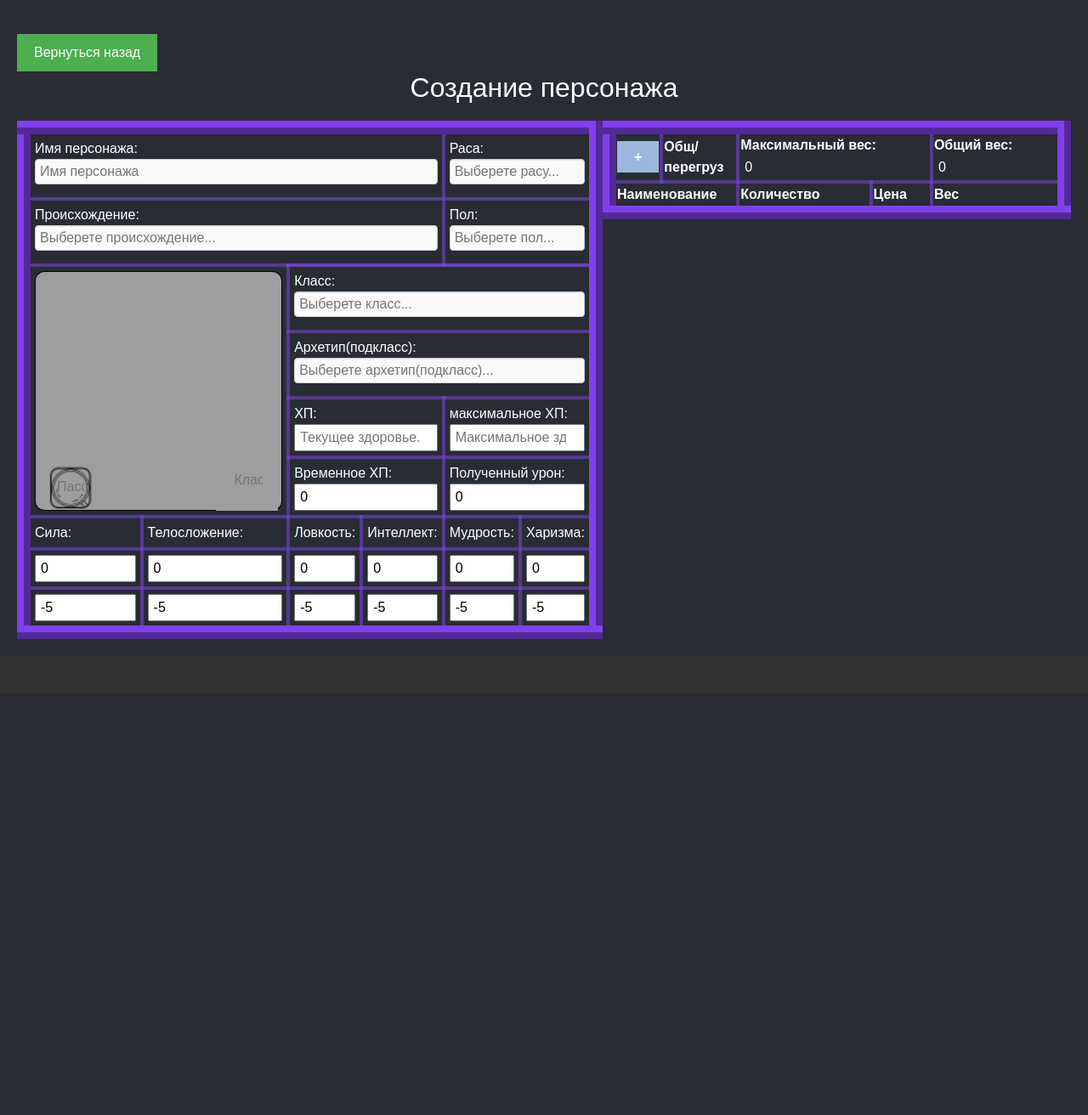
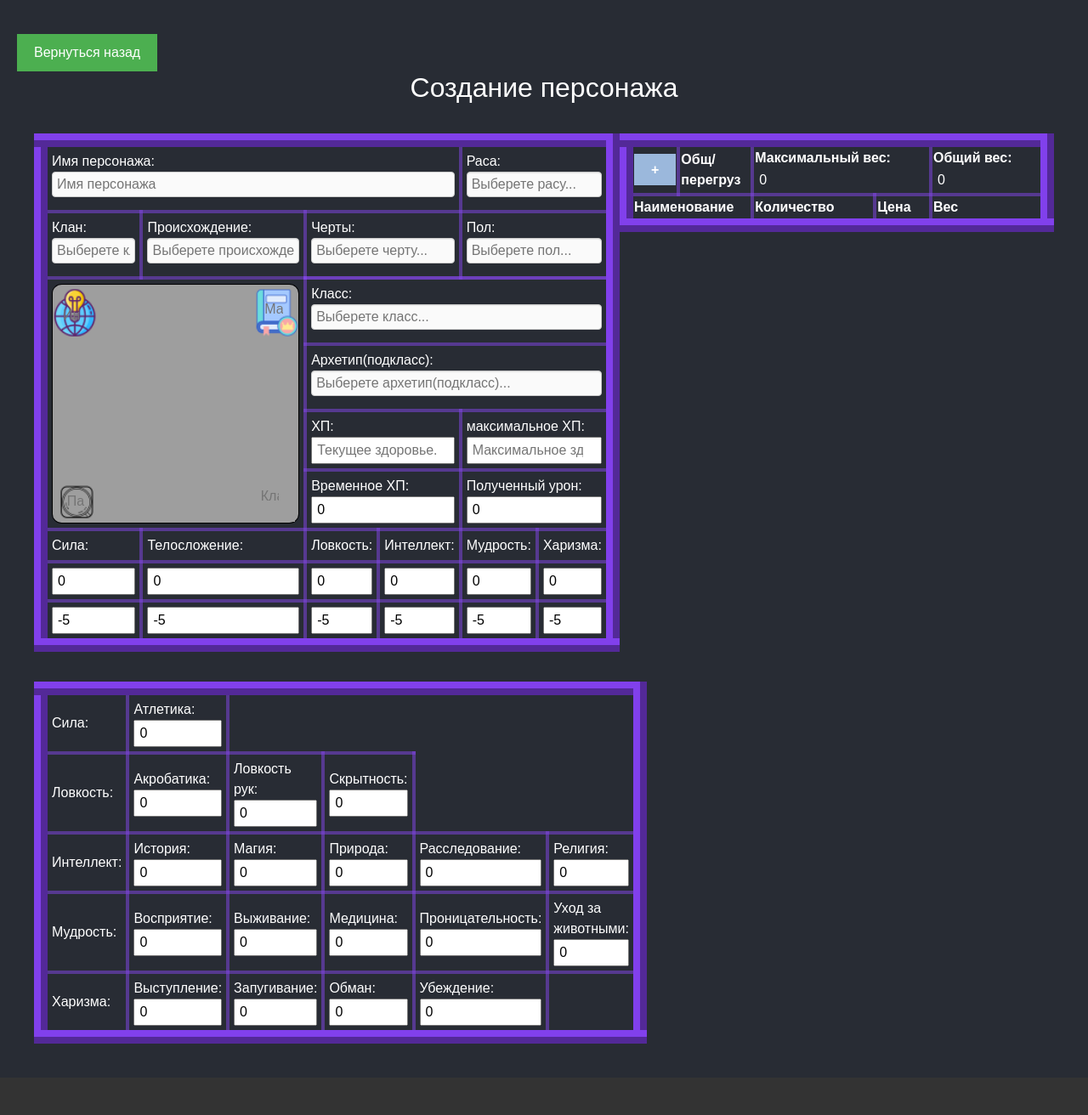
Before and after one commit to ArtemCake/DND_Site, a Flask app: page /CreatePersonage in a window 1280 px wide. Shown: the part 114-1426 px from the top of the page at 85% size. Before the commit the page ends 866 px from the top, so only its background shows below. Run offline with Flask 3, Linux system fonts and the light colour scheme; data comes from the database, SQL or seed files in the repository; data that the repository does not hold is empty; some libraries are stand-ins or nearby versions; grey boxes are pictures that could not be loaded.

Commit message:
Исправление ошибко стилей

```diff
--- a/static/css/ChangingStyles.css
+++ b/static/css/ChangingStyles.css
@@ -5,8 +5,8 @@
 	display: inline-block;
 	vertical-align: middle;
 	cursor: pointer;
-	width: 25%; /* примерная ширина */
-	height: 25%;/* примерная высота */
+	width: 20%; /* примерная ширина */
+	height: 20%;/* примерная высота */
 	background-repeat: no-repeat;
 	background-position: center;
 	background-size: cover;
@@ -17,13 +17,25 @@
 /* Левое поле ("Пассивное внимание") */
 .MainDates #PassivAttentionField {
 	background-image: url('/static/logo/magnifyingglass.png');
-	left: 5px; /* расположение слева */
+	left: 0px; /* расположение слева */
 }
 
 /* Правое поле ("Класс брони") */
 .MainDates #ArmorClassField {
 	background-image: url('/static/logo/shield.png');
 	right: 5px; /* расположение справа */
+}
+
+/* Левое поле ("Пассивное внимание") */
+.MainDates #Initiative-block {
+	background-image: url('/static/logo/Initiative.png');
+	left: -2px; /* расположение слева */
+}
+
+/* Правое поле ("Класс брони") */
+.MainDates #Mastery-block {
+	background-image: url('/static/logo/Mastery.png');
+	right: -3px; /* расположение справа */
 }
 
 /* Оформление полей ввода */
@@ -38,7 +50,6 @@
 	padding: 5px;
 	border: none;
 	background-color: transparent; /* прозрачность */
-	color: black;
 	box-sizing: border-box;
 	text-align: center; /* центровка по горизонтали */
 	line-height: 25%; /* центровка по вертикали (выравнивание текста) */
@@ -72,6 +83,63 @@
 	border-radius: 100%;
 }
 
+.MainDates #Mastery,
+.MainDates #Initiative {
+	position: absolute;
+	top: 2%;
+	left: 16%;
+	width: 80%;
+	height: 80%;
+	font-size: 16px;
+	padding: 5px;
+	border: none;
+	background-color: transparent;
+	box-sizing: border-box;
+	text-align: center;
+	line-height: 25%;
+	outline: none;
+	transition: all 0.3s ease-in-out;
+	display: flex
+	;
+	align-items: center;
+	justify-content: center;
+}
+
+.MainDates #Initiative {
+	top: 15%;
+	left: 17%;
+	color:white;
+}
+
+/* Эффект при фокусировании */
+.MainDates #Mastery:focus,
+.MainDates #Initiative:focus {
+	position: absolute;
+	top: 2%;
+	left: 16%;
+	width: 80%;
+	height: 80%;
+	font-size: 16px;
+	padding: 5px;
+	border: none;
+	box-sizing: border-box;
+	text-align: center;
+	line-height: 25%;
+	outline: none;
+	transition: all 0.3s ease-in-out;
+	display: flex;
+	align-items: center;
+	justify-content: center;
+	background-color: rgba(255, 255, 255, 0.5);
+	border-radius: 100%;
+}
+
+.MainDates #Initiative:focus {
+	top: 15%;
+	left: 17%;
+	color:white;
+}
+
 /* Адаптивные настройки для малых экранов */
 @media screen and (max-width: 600px) {
 	.icon-field {
@@ -84,11 +152,17 @@
 		line-height: 30px; /* Центровка на меньших размерах */
 	}
 }
+.MainDates div#ArmorClassField {
+	bottom: 1%;
+}
 
 .MainDates div#PassivAttentionField {
-	bottom: -3%;
+	bottom: -1%;
 }
 
-.MainDates input#PassivAttention{
+.MainDates #Initiative-block, .MainDates #Mastery-block {
+	bottom: 78%;
+}
+input#PassivAttention {
 	color:white;
 }
--- a/static/css/character-card.css
+++ b/static/css/character-card.css
@@ -87,10 +87,12 @@ body {
 form#CreateForm {
 	width: 100%;
 }
-.tables-up {
+.tables-up, .tables-down {
 	display: flex;
 	justify-content: space-between;
 	align-content: space-between;
 	flex-direction: row;
 	align-items: stretch;
+	padding: 15px;
+	margin: 5px;
 }
--- a/static/css/tablesPersonage.css
+++ b/static/css/tablesPersonage.css
@@ -1,11 +1,11 @@
 /* tablesPersonage.css */
 
-.MainDates, .inventory {
+.MainDates, .inventory, .DopParametrs {
 	border: 1em ridge rgb(129 64 236 / 1);
 	max-width: 60%;
 }
 
-.MainDates td, .inventory th, .inventory td {
+.MainDates td, .inventory th, .inventory td, .DopParametrs td {
 	border: 0.3em solid rgb(131 70 236 / 0.5);
 }
 
@@ -59,7 +59,7 @@ label#image_uploads_label {
 }
 
 /* Уменьшение ширины таблицы */
-.MainDates {
+.MainDates, .DopParametrs {
 	width: 25%;
 	height: 100%;
 }
@@ -70,7 +70,7 @@ label#image_uploads_label {
 }
 
 /* Уменьшение ширины ячеек таблицы */
-.MainDates td, #dynamicTable td {
+.MainDates td, #dynamicTable td, .DopParametrs td {
 	padding: 5px; /* Уменьшаем отступы внутри ячеек */
 }
 
@@ -79,7 +79,9 @@ label#image_uploads_label {
 .MainDates input[type="number"],
 .MainDates input[type="file"],
 .inventory input[type="text"],
-.inventory input[type="number"] {
+.inventory input[type="number"],
+.DopParametrs input[type="text"],
+.DopParametrs input[type="number"] {
 	width: 100%; /* Элементы занимают всю ширину ячейки */
 	height: 100%; /* Элементы занимают всю ширину ячейки */
 	padding: 5px; /* Уменьшаем отступы внутри элементов */
--- a/templates/CreatePersonage.html
+++ b/templates/CreatePersonage.html
@@ -219,7 +120,23 @@
 				</td>
 			</tr>
 			<tr>
-				<td colspan="4">
+				<td colspan="1">
+					<span>Клан: </span>
+					<div class="dropdown multiple-select" data-type="multiple" data-fixed="false">
+						<input type="hidden" class="values-input" id="Clan" placeholder="Выберете клан..." name="Clan"
+						       readonly/>
+						<input type="text" class="texts-input" id="ClanPrint" placeholder="Выберете клан..." readonly
+						/>
+						<div class="dropdown-content">
+							<ul>
+								{% for Clan in Clans %}
+								<li data-value="{{ Clan.id }}">{{ Clan.Name }}</li>
+								{% endfor %}
+							</ul>
+						</div>
+					</div>
+				</td>
+				<td colspan="1">
 					<span>Происхождение: </span>
 					<div class="dropdown single-select" data-type="single" data-fixed="false">
 						<input type="hidden" class="values-input" name="Background" id="Background"
@@ -231,6 +148,22 @@
 							<ul>
 								{% for Background in Backgrounds %}
 								<li data-value="{{ Background.id }}">{{ Background.Name }}</li>
+								{% endfor %}
+							</ul>
+						</div>
+					</div>
+				</td>
+				<td colspan="2">
+					<span>Черты: </span>
+					<div class="dropdown multiple-select" data-type="multiple" data-fixed="false">
+						<input type="hidden" class="values-input" id="Atributes" placeholder="Выберете черту..."
+						       name="Atributes" readonly/>
+						<input type="text" class="texts-input" id="AtributesPrint"
+						       placeholder="Выберете черту..." readonly/>
+						<div class="dropdown-content">
+							<ul>
+								{% for Atribute in Atributes %}
+								<li data-value="{{ Atribute.id }}">{{ Atribute.Name }}</li>
 								{% endfor %}
 							</ul>
 						</div>
@@ -257,6 +190,15 @@
 				<td colspan="2" rowspan="6" class="border-none photo-cell">
 					<div id="photo-container">
 						<label for="image_uploads" id="image_uploads_label">
+							<div id="Mastery-block" class="icon-field">
+								<input type="number" name="Mastery" id="Mastery"
+								       placeholder="Мастерство..." value="" class="up-left">
+							</div>
+							<div id="Initiative-block" class="icon-field">
+								<input type="number" name="Initiative" id="Initiative" placeholder="Инициатива..."
+								       value=""
+								       class="up-right">
+							</div>
 							<input type="hidden" id="oldimageName" name="oldimageName" value="1">
 							<canvas id="imageDate"></canvas>
 							<input type="file" id="image_uploads" name="image_uploads" accept=".jpg, .jpeg, .png">
@@ -410,13 +352,41 @@
 
 	</div>
 
-	<table class="DopParametrs">
+	<div class="tables-down">
+		<table class="DopParametrs">
+			{% for Characteristic in Characteristices %}
+			{% if Characteristic.Name != "Телосложение" %}
+			<tr>
+				<td>
+					<div>
+			                    <span class="Characteristics" data-param-id="{{ Characteristic.id }}">
+			                        {{ Characteristic.Name }}:
+			                    </span>
+					</div>
+				</td>
+				{% for Skill in Skills %}
+				{% if (Skill.CharacteristicesSkills[0].id == Characteristic.id) %}
+				<td>
+					<div class="Skills">
+									<span class="Skill">
+			                            {{ Skill.Name }}:
+			                        </span>
+						<input type="hidden" name="Skill" class="Skill" value="{{ Skill.id }}">
+						<input type="number" name="SkillValue" placeholder="{{ Skill.Name }}"
+						       value="0">
+					</div>
+				</td>
+				{% endif %}
+				{% endfor %}
+			</tr>
+			{% endif %}
+			{% endfor %}
+		</table>
 
-	</table>
+		<table class="SpelsAndEquipments">
 
-	<table class="SpelsAndEquipments">
-
-	</table>
+		</table>
+	</div>
 
 </Form>
 {% endblock %}
```
Also changed, not shown: other parts of templates/CreatePersonage.html (+0 -99 lines), static/logo/Initiative.png (added), static/logo/Mastery.png (added).
